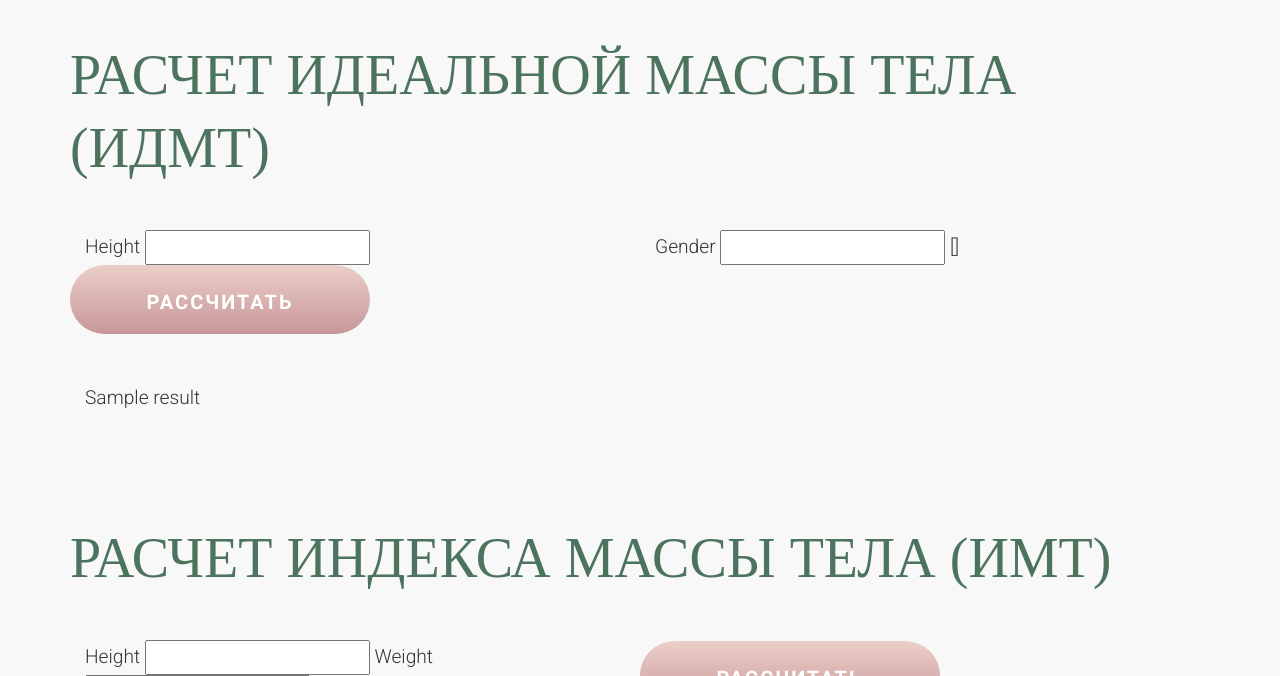
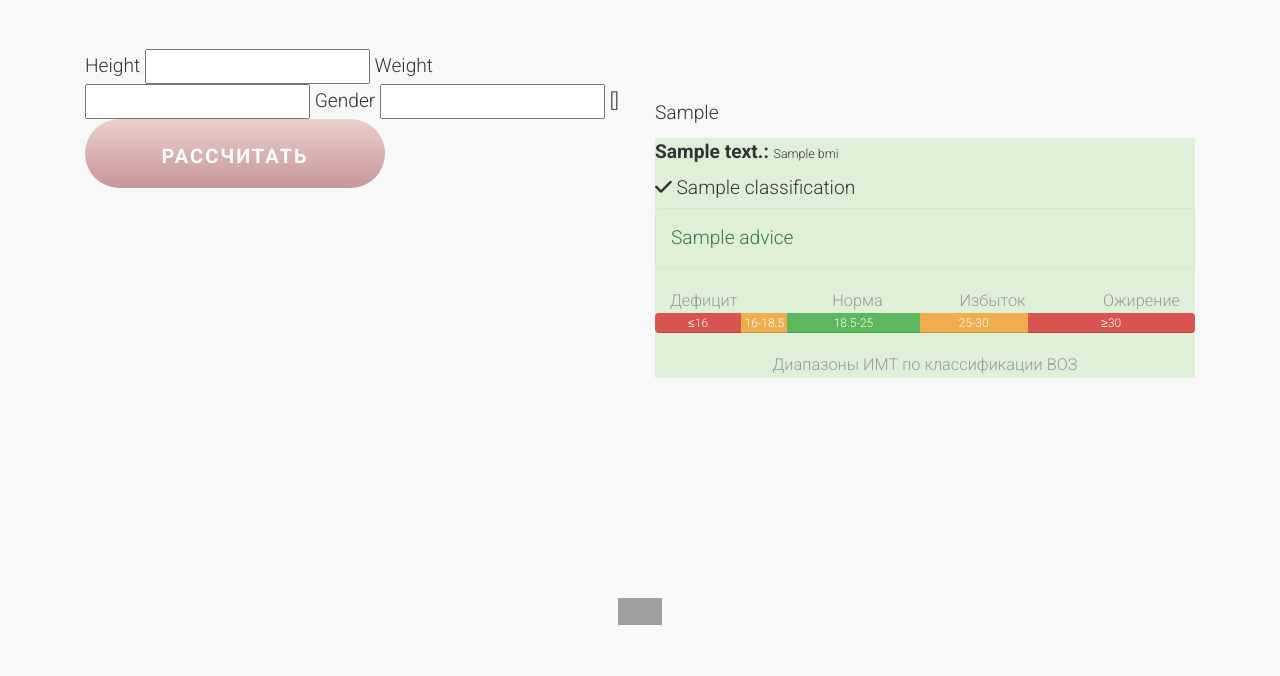
Before and after one commit to AlenaYurevich/Nutri, a Django app: template helen/templates/calc.html in a window 1280 px wide. Shown: the part 393-1069 px from the top of the page. Run offline with Django 3.2, Linux system fonts and the light colour scheme; the template is opened without the code that fills it: most values are stand-ins (such as "Sample title", 1, 10 or a date in 2020); form fields are guessed from the names that the template uses; some libraries are stand-ins or nearby versions; some web fonts are replaced; grey boxes are pictures that could not be loaded.

Commit message:
расчеты нутрициолога

```diff
--- a/calc/forms.py
+++ b/calc/forms.py
@@ -7,6 +7,8 @@ Choices_notice = [(1, f'Женщина'),
 class IdmtForm(forms.Form):
     height = forms.IntegerField(label="Введите свой рост в сантиметрах", min_value=120, initial=170,
                                 widget=forms.NumberInput(attrs={'class': "form-control", 'autofocus': 'autofocus'}))
+    weight = forms.DecimalField(label="Введите свой вес", min_value=1, initial=60,
+                                decimal_places=1, widget=forms.NumberInput(attrs={'class': "form-control"}))
     gender = forms.TypedChoiceField(label="Пол", choices=Choices_notice, initial=1,
                                           widget=forms.RadioSelect())
 
--- a/calc/imt.py
+++ b/calc/imt.py
@@ -8,10 +8,10 @@
 def idmt(height, gender):
     if height <= 200:
         if gender == 1:
-            result = height - 100 - (height - 152) * 0.4
+            idmt_result = height - 100 - (height - 152) * 0.4
         else:
-            result = height - 100 - (height - 152) * 0.2
-        return f'Ваша идеальная масса тела {result} кг'
+            idmt_result = height - 100 - (height - 152) * 0.2
+        return f'Ваша идеальная масса тела {idmt_result} кг'
     else:
         return f'Максимальный рост 200 см'
 
--- a/calc/views.py
+++ b/calc/views.py
@@ -1,6 +1,6 @@
 from django.shortcuts import render
 from .forms import IdmtForm
-from .imt import idmt
+from .imt import idmt, calculate_bmi
 
 
 def idmt_view(request):
@@ -8,9 +8,11 @@ def idmt_view(request):
         form = IdmtForm(request.POST)
         if form.is_valid():
             height = int(request.POST.get('height'))
+            weight = int(request.POST.get('weight'))
             gender = int(request.POST.get('gender'))
             result_idmt = idmt(height, gender)
-            context = {'form': form, 'result': result_idmt,
+            result_bmi = calculate_bmi(height, weight)
+            context = {'form': form, 'result_idmt': result_idmt, 'result_bmi': result_bmi,
                        'gender': gender,
                        }
             return render(request, 'calc.html', context)
--- a/helen/static/css/first.css
+++ b/helen/static/css/first.css
@@ -211,7 +211,7 @@ background: linear-gradient(to bottom, #EEECE0 55%,#EAE6DB 40%, #CAC0A3 25%, #60
 .navmenu ul li{list-style:none;margin:0; position:relative;}
 @media (max-width:767px){#top header,
 #top header{background:#ffffff !important;top:0 !important;height:74px!important;}
-section header h1{font-size:70px !important;line-height:60px !important;}
+section header h1{font-size:65px !important;line-height:65px !important;}
 section header h3{font-size:22px !important;line-height:28px !important;}}
 
 @media only screen and (max-width:990px){.filter_navigation ul li ul li{margin-bottom:5px !important;}
--- a/helen/static/css/style.css
+++ b/helen/static/css/style.css
@@ -92,9 +92,9 @@ margin: 20px 0}
 .text-uppercase{text-transform: uppercase;}
 #gallery{}
 #gallery header{background-image:url("../images/slide_bg/slide2_bg_min.jpg");background-position:center center;background-attachment:fixed;background-size:cover;background-repeat:no-repeat;}
-.advantages header{background-image:url("../images/slide_bg/02.jpg");background-position:center center;background-attachment:fixed;background-size:cover;background-repeat:no-repeat;}
+.advantages header{background-image:url("../images/slide_bg/07.png");background-position:center center;background-attachment:fixed;background-size:cover;background-repeat:no-repeat;}
 .advantages h2{color:#fff}
-main header{background-image:url("../images/slide_bg/02.jpg");background-position:center center;background-attachment:fixed;background-size:cover;background-repeat:no-repeat;}
+main header{background-image:url("../images/slide_bg/07.png");/*background-position:center center;background-attachment:fixed;background-size:cover;background-repeat:no-repeat;*/}
 main header{color:#fff;width:100%;overflow:hidden;padding-top:200px;padding-bottom:100px;}
 /*main header h1, main header h2{font-size:3.5rem;letter-spacing:1px;padding:0 0 10px 0;margin:0;text-align:center;color:#fff;line-height:30px;text-transform:uppercase;}*/
 main header p{color:#fff;font-weight:300;text-align:center;font-size:1.5rem;letter-spacing:1px; sans-serif;line-height:22px;padding:0 20px 10px 20px;margin-bottom:0;text-shadow: 0 1px 4px rgba(0,0,0,.5)}
@@ -191,7 +191,6 @@ h3.title{font-style:normal;font-size:24px;font-weight:300;color:#000;padding:0;m
 .portfolio_item_wrapper{background:#ffffff;padding:14px;box-shadow:0 0 4px rgba(0, 0, 0, 0.13);border-radius:6px;}
 .portfolio_item_wrapper img,
 .portfolio_item_wrapper .item_fadder{border-radius:3px;}
-/*.blog_post{position:relative;padding:14px;background:#fff;box-shadow:0 0 4px rgba(0, 0, 0, 0.20);border-radius:6px;text-align:justify;}*/
 .blog_post{position:relative;padding:14px;background:#fff;box-shadow:0 0 4px rgba(0, 0, 0, 0.20);border-radius:15px;}
 .blog_post iframe{padding:0;margin:0;border:0;vertical-align:top;outline:none;font-size:0;}
 .blog_post h3{font-size:24px;line-height: 1;color:#919682;margin: 20px 0;text-align:center;text-transform: uppercase;}
@@ -452,7 +451,7 @@ a.shortcode_social_icon:hover i{color:#FFFFFF !important;}
 .modal{top:80px;}
 .fade{opacity:0;transition:opacity .15s linear;}
 #gallery header{background-image:url("../images/slide_bg/slide2_bg.jpg");background-position:center center;background-attachment:fixed;background-size:cover;background-repeat:no-repeat;}
-#contact header{background-image:url("../images/slide_bg/07.png");padding-top:50px;padding-bottom:70px;background-position: top center;
+#blog header, #contact header{background-image:url("../images/slide_bg/07.png");padding-top:50px;padding-bottom:70px;background-position: top center;
     background-attachment: fixed;
     background-repeat: no-repeat;
     background-size: cover;
--- a/helen/templates/calc.html
+++ b/helen/templates/calc.html
@@ -4,6 +4,7 @@
     <title>Расчеты нутрициолога</title>
     <meta name="description" content="Рассчитываем идеальные параметры вашего тела">
     <meta name="keywords" content="Рассчитать индекс массы тела, идеальную массу тела">
+    <meta name="robots" content="noindex, nofollow" />
     <link rel="canonical" href=""/>
     <meta property="og:title" content="Расчеты нутрициолога"/>
     <meta property="og:image" content="https://posttarif.by/apple-touch-icon.png"/>
@@ -11,6 +12,7 @@
     <meta property="og:type" content="article"/>
 {% endblock %}
 {% block page_content %}
+<main>
 <section class="blog">
   <header class="text-center">
     <div class="container">
@@ -18,50 +20,82 @@
         <p class="lead animate-on-scroll delay-2">Рассчитаем идеальные показатели вашего тела</p>
     </div>
   </header>
+</section>
+<section class='blog'>
 <div class="container">
-
 <div class="row indent">
-         <h2>Расчет идеальной массы тела (ИдМТ)</h2>
+<!--         <h2>Расчет идеальной массы тела (ИдМТ)</h2>-->
     <form method="POST" class="PostForm">{% csrf_token %}
       <div class="col-md-6">
          {{ form.height.label }}
          {{ form.height }}
          {{ form.height.error_messages }}
-      </div>
-      <div class="col-md-6 data-nosnippet">
+
+         {{ form.weight.label }}
+         {{ form.weight }}
+         {{ form.weight.error_messages }}
+
          {{ form.gender.label }}
          {{ form.gender }}
          {{ form.gender.errors }}
+
+ <input class="send_btn" type="submit" name="send" value="Рассчитать">
       </div>
-        <input class="send_btn" type="submit" name="send" value="Рассчитать">
     </form>
 
      <div class="col-md-6 indent">
-        <p>{{ result }}</p>
+        <p>{{ result_idmt }}</p>
+          {% if result_bmi %}
+            <div class="bmi-result mt-30 p-20
+                        {% if result_bmi.0.bmi < 18.5 %}bg-info
+                        {% elif result_bmi.0.bmi >= 30 %}bg-danger
+                        {% else %}bg-success{% endif %}">
+
+              <div class="well">
+                <p class="">
+                  <strong>{{ result_bmi.0.description }}:</strong>
+                  <span class="h1">{{ result_bmi.0.bmi }}</span>
+                </p>
+
+                <p class="h4">
+                  <i class="fa
+                    {% if result_bmi.0.bmi < 18.5 %}fa-exclamation
+                    {% elif result_bmi.0.bmi >= 25 %}fa-exclamation
+                    {% else %}fa-check{% endif %}"></i>
+                  {{ result_bmi.0.classification }}
+                </p>
+
+                <div class="alert
+                            {% if result_bmi.0.bmi < 18.5 %}alert-info
+                            {% elif result_bmi.0.bmi >= 25 %}alert-warning
+                            {% else %}alert-success{% endif %}">
+                  {{ result_bmi.0.advice }}
+                </div>
+<div class="bmi-scale">
+    <div class="row text-muted small">
+        <div class="col-xs-3 text-left">Дефицит</div>
+        <div class="col-xs-3 text-center">Норма</div>
+        <div class="col-xs-3 text-center">Избыток</div>
+        <div class="col-xs-3 text-right">Ожирение</div>
+      </div>
+  <div class="progress">
+    <div class="progress-bar progress-bar-danger" style="width: 16%">≤16</div>
+    <div class="progress-bar progress-bar-warning" style="width: 8.5%">16-18.5</div>
+    <div class="progress-bar progress-bar-success" style="width: 24.5%">18.5-25</div>
+    <div class="progress-bar progress-bar-warning" style="width: 20%">25-30</div>
+    <div class="progress-bar progress-bar-danger" style="width: 31%">≥30</div>
+  </div>
+        <div class="text-center small text-muted">
+    Диапазоны ИМТ по классификации ВОЗ
+  </div>
+</div>
+              </div>
+            </div>
+            {% endif %}
      </div>
      </div><!--row-->
-<div class="row indent">
-    <h2>Расчет индекса массы тела (ИМТ)</h2>
-    <form method="POST" class="PostForm">{% csrf_token %}
-      <div class="col-md-6">
-         {{ form.height.label }}
-         {{ form.height }}
-         {{ form.height.error_messages }}
-         {{ form.weight.label }}
-         {{ form.weight }}
-         {{ form.weight.error_messages }}
-      </div>
-      <div class="col-md-6">
-      </div>
-        <input class="send_btn" type="submit" name="send" value="Рассчитать">
-    </form>
-
-     <div class="col-md-6 indent">
-        <p>{{ result }}</p>
-     </div>
-</div><!--row-->
-
 
 </div>
 </section>
+</main>
  {% endblock %}
```
Also changed, not shown: nutri/forms.py (+5 -5 lines).
